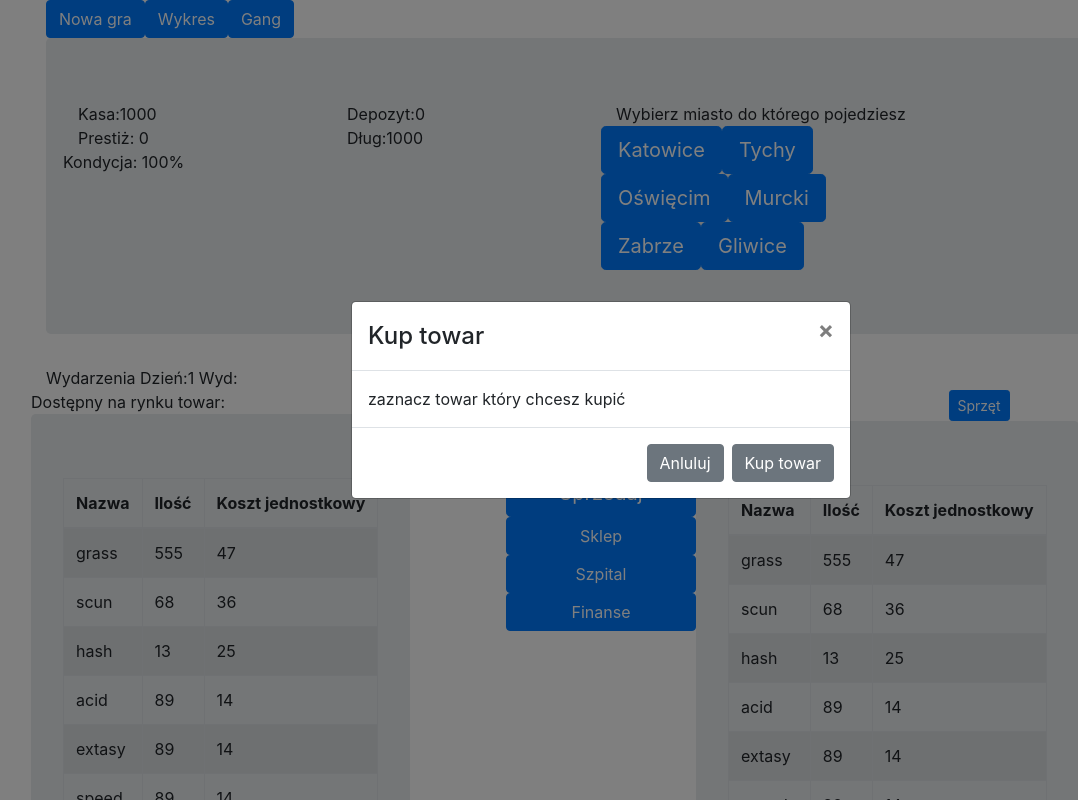
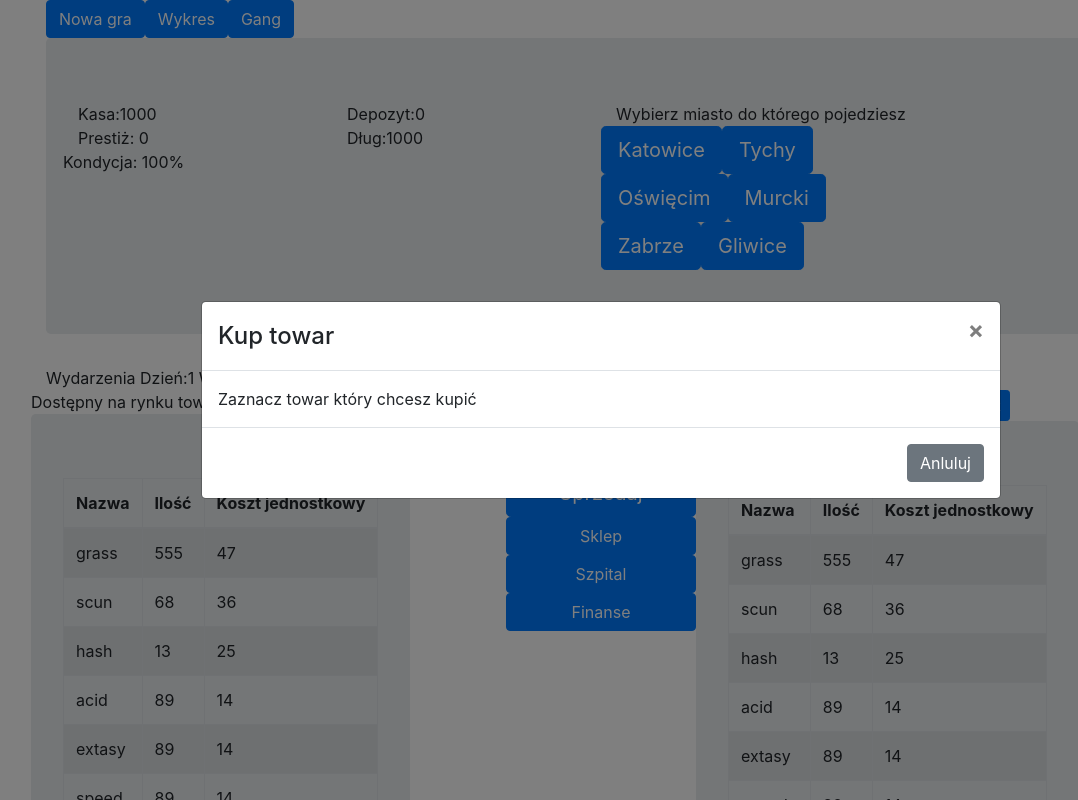
Before and after one commit to konradlb/maxdila, a React (Create React App) app: page / in a window 1280 px wide. Both pictures are taken after a click on the button "Kupuj". Shown: the top 800 px of the page, without its empty margins (39-1117 px from the left). Built offline with nearby package versions, Linux system fonts and the light colour scheme.

Commit message:
Add buy form

```diff
--- a/src/components/Buy/Buy.jsx
+++ b/src/components/Buy/Buy.jsx
@@ -1,14 +1,67 @@
 import React, { useState, useContext } from "react";
 import { AppStateContext } from "../../context/AppStateContext";
-import { Button, Modal } from "react-bootstrap";
+import { Button, Modal, Form, Col } from "react-bootstrap";
 
 function Buy() {
   const appState = useContext(AppStateContext);
 
+  const amount =
+    appState.items.selectedMarketItem !== null
+      ? appState.marketItems[appState.items.selectedMarketItem].amount
+      : 0;
+
+  const [rangeValue, setRangeValue] = useState(0);
   const [showModal, setShowModal] = useState(false);
 
   const handleClose = () => setShowModal(false);
-  const handleShow = () => setShowModal(true);
+  const handleShow = () => {
+    setShowModal(true);
+    setRangeValue(Math.ceil(amount / 2));
+  };
+
+  const modalBody = (
+    <Modal.Body>
+      {appState.items.selectedMarketItem != null ? (
+        <>
+          Kupujesz {appState.namesItems[appState.items.selectedMarketItem]}. Na
+          lokalnym rynku dostępne jest{" "}
+          {appState.marketItems[appState.items.selectedMarketItem].amount}{" "}
+          sztuk.
+          <Form>
+            <Form.Row>
+              <Col xs="7">
+                <Form.Label>Ilość sztuk</Form.Label>
+                <Form.Control
+                  type="range"
+                  value={rangeValue}
+                  min={1}
+                  max={amount}
+                  onChange={(e) => setRangeValue(e.target.value)}
+                />
+              </Col>
+              <Col xs="2">
+                <Form.Control value={rangeValue} />
+              </Col>
+              <Col xs="1">
+                <Form.Label>Za</Form.Label>
+              </Col>
+              <Col xs="2">
+                <Form.Control
+                  value={
+                    rangeValue *
+                    appState.marketItems[appState.items.selectedMarketItem]
+                      .price
+                  }
+                />
+              </Col>
+            </Form.Row>
+          </Form>
+        </>
+      ) : (
+        `Zaznacz towar który chcesz kupić`
+      )}
+    </Modal.Body>
+  );
 
   return (
     <>
@@ -16,32 +69,26 @@ function Buy() {
         Kupuj
       </Button>
 
-      <Modal show={showModal} onHide={handleClose} animation={false} centered>
+      <Modal
+        show={showModal}
+        onHide={handleClose}
+        animation={false}
+        size="lg"
+        centered
+      >
         <Modal.Header closeButton>
           <Modal.Title>Kup towar</Modal.Title>
         </Modal.Header>
-        <Modal.Body>
-          {appState.items.selectedMarketItem
-            ? `Kupujesz ${
-                appState.namesItems[appState.items.selectedMarketItem]
-              }. Na lokalnym rynku dostępne jest ${
-                appState.marketItems[appState.items.selectedMarketItem].amount
-              } sztuk.`
-            : `zaznacz towar który chcesz kupić`}
-        </Modal.Body>
+        {modalBody}
         <Modal.Footer>
           <Button variant="secondary" onClick={handleClose}>
             Anluluj
           </Button>
-
-          <Button
-            variant={
-              appState.items.selectedMarketItem ? "primary" : "secondary"
-            }
-            onClick={appState.items.selectedMarketItem && handleClose}
-          >
-            Kup towar
-          </Button>
+          {appState.items.selectedMarketItem !== null && (
+            <Button variant="primary" onClick={handleClose}>
+              Kup towar
+            </Button>
+          )}
         </Modal.Footer>
       </Modal>
     </>
```
